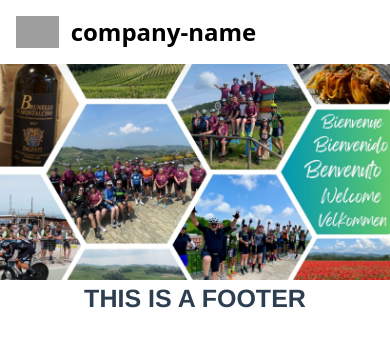
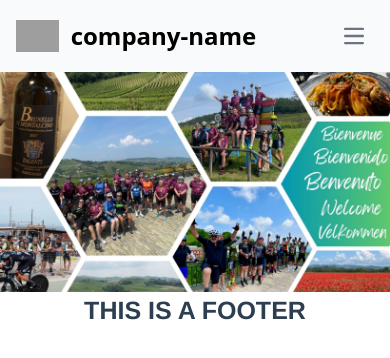
Before and after one commit to pavva91/bike-frontend, a Vue app: page /home in a window 390 px wide. Shown: the top 358 px of the page. Built offline with nearby package versions, Linux system fonts and the light colour scheme; grey boxes are pictures that could not be loaded.

Commit message:
responsive menu

```diff
--- a/src/App.vue
+++ b/src/App.vue
@@ -1,76 +1,59 @@
 <script setup>
-import { RouterLink, RouterView } from 'vue-router'
-import { inject, ref } from 'vue'
+import { RouterView } from 'vue-router'
+import { computed, inject, ref, onMounted, onUnmounted } from 'vue'
+import MenuDesktop from './components/MenuDesktop.vue'
+import MenuMobile from './components/MenuMobile.vue'
 import FooterView from './views/FooterView.vue'
-import LanguageSwitcher from './components/LanguageSwitcher.vue'
 
 const GStore = inject('GStore')
-const hover = ref(false)
+
+const width = ref(window.innerWidth)
+
+// Update the width ref when the window is resized
+function onResize() {
+  width.value = window.innerWidth
+}
+
+onMounted(() => {
+  window.addEventListener('resize', onResize)
+})
+
+onUnmounted(() => {
+  window.removeEventListener('resize', onResize)
+})
+
+// Define breakpoints
+const breakpoints = {
+  sm: 640,
+  md: 768,
+  lg: 1024,
+  xl: 1280
+}
+
+// Compute properties for each breakpoint
+const isSmall = computed(() => width.value < breakpoints.sm)
+const isMedium = computed(() => width.value >= breakpoints.sm && width.value < breakpoints.md)
+const isLarge = computed(() => width.value >= breakpoints.md && width.value < breakpoints.lg)
+const isExtraLarge = computed(() => width.value >= breakpoints.lg)
 </script>
 
 <template>
   <div class="header-wrapper">
-    <nav class="bg-white border-gray-200 dark:bg-gray-900 fixed w-full">
-      <div class="max-w-screen-xl flex flex-wrap items-center justify-between mx-auto p-4">
-        <a href="https://flowbite.com/" class="flex items-center space-x-3 rtl:space-x-reverse">
-          <img src="@/assets/menu_logo.png" class="h-8" alt="Flowbite Logo" />
-          <!-- TODO: My company name -->
-          <span class="self-center text-2xl font-semibold whitespace-nowrap dark:text-white">{{
-            $t('company')
-          }}</span>
-        </a>
-        <div
-          class="items-center justify-between hidden w-full md:flex md:w-auto md:order-1"
-          id="navbar-language"
-        >
-          <ul
-            class="flex flex-col font-medium p-4 md:p-0 mt-4 border border-gray-100 rounded-lg bg-gray-50 md:space-x-8 rtl:space-x-reverse md:flex-row md:mt-0 md:border-0 md:bg-white dark:bg-gray-800 md:dark:bg-gray-900 dark:border-gray-700"
-          >
-            <li>
-              <RouterLink :to="{ name: 'Home' }">{{ $t('nav.home') }}</RouterLink>
-            </li>
-            <li>
-              <RouterLink :to="{ name: 'About' }">{{ $t('nav.about') }}</RouterLink>
-            </li>
-            <li>
-              <RouterLink :to="{ name: 'Contacts' }">{{ $t('nav.contacts') }}</RouterLink>
-            </li>
-            <li @mouseover="hover = true" @mouseleave="hover = false">
-              {{ $t('nav.tours') }}
-              <ul v-if="hover">
-                <li>
-                  <RouterLink :to="{ name: 'Tours', params: { type: 'road', id: 1 } }"
-                    >{{ $t('nav.types.road') }}
-                  </RouterLink>
-                </li>
-                <li>
-                  <RouterLink :to="{ name: 'Tours', params: { type: 'mtb', id: 1 } }">{{
-                    $t('nav.types.mtb')
-                  }}</RouterLink>
-                </li>
-                <li>
-                  <RouterLink :to="{ name: 'Tours', params: { type: 'gravel', id: 1 } }"
-                    >{{ $t('nav.types.gravel') }}
-                  </RouterLink>
-                </li>
-              </ul>
-            </li>
-            <!-- <li> -->
-            <!--   <RouterLink :to="{ name: 'EventList' }">Events Pagination</RouterLink> -->
-            <!-- </li> -->
-            <!-- <li> -->
-            <!--   <RouterLink :to="{ name: 'EventListPinia' }">Events using store pinia</RouterLink> -->
-            <!-- </li> -->
-            <!-- <li> -->
-            <!--   <RouterLink :to="{ name: 'EventCreate' }">Create Event</RouterLink> -->
-            <!-- </li> -->
-            <li>
-              <LanguageSwitcher></LanguageSwitcher>
-            </li>
-          </ul>
-        </div>
-      </div>
-    </nav>
+    <div v-if="isSmall">
+      <MenuMobile></MenuMobile>
+    </div>
+    <div v-else-if="isMedium">
+      <MenuMobile></MenuMobile>
+    </div>
+    <div v-else-if="isLarge">
+      <MenuMobile></MenuMobile>
+    </div>
+    <div v-else-if="isExtraLarge">
+      <MenuDesktop></MenuDesktop>
+    </div>
+    <div v-else>
+      <MenuDesktop></MenuDesktop>
+    </div>
   </div>
 
   <div id="layout">
@@ -91,6 +74,11 @@ const hover = ref(false)
 </template>
 
 <style>
+@media (max-width: 1024px) {
+  #layout {
+    padding-top: 0px;
+  }
+}
 @keyframes yellowfade {
   from {
     background: Yellow;
--- a/src/components/LanguageSwitcher.vue
+++ b/src/components/LanguageSwitcher.vue
@@ -1,5 +1,5 @@
 <template>
-  <div class="custom-select" style="width: 200px">
+  <div class="custom-select">
     <select
       name="language-picker-select"
       id="language-picker-select"
@@ -30,4 +30,10 @@ export default {
   padding-top: 0Q;
   padding-bottom: 0Q;
 }
+
+@media (min-width: 1024px) {
+  .custom-select {
+    width: 200px;
+  }
+}
 </style>
--- /dev/null
+++ b/src/components/MenuDesktop.vue
@@ -0,0 +1,71 @@
+<script setup>
+import { RouterLink } from 'vue-router'
+import { ref } from 'vue'
+import LanguageSwitcher from '../components/LanguageSwitcher.vue'
+
+const hover = ref(false)
+</script>
+
+<template>
+  <nav class="bg-white border-gray-200 dark:bg-gray-900 fixed w-full">
+    <div class="max-w-screen-xl flex flex-wrap items-center justify-between mx-auto p-4">
+      <a href="https://flowbite.com/" class="flex items-center space-x-3 rtl:space-x-reverse">
+        <img src="@/assets/menu_logo.png" class="h-8" alt="Flowbite Logo" />
+        <!-- TODO: My company name -->
+        <span class="self-center text-2xl font-semibold whitespace-nowrap dark:text-white">{{
+          $t('company')
+        }}</span>
+      </a>
+      <div
+        class="items-center justify-between hidden w-full md:flex md:w-auto md:order-1"
+        id="navbar-language"
+      >
+        <ul
+          class="flex flex-col font-medium p-4 md:p-0 mt-4 border border-gray-100 rounded-lg bg-gray-50 md:space-x-8 rtl:space-x-reverse md:flex-row md:mt-0 md:border-0 md:bg-white dark:bg-gray-800 md:dark:bg-gray-900 dark:border-gray-700"
+        >
+          <li>
+            <RouterLink :to="{ name: 'Home' }">{{ $t('nav.home') }}</RouterLink>
+          </li>
+          <li>
+            <RouterLink :to="{ name: 'About' }">{{ $t('nav.about') }}</RouterLink>
+          </li>
+          <li>
+            <RouterLink :to="{ name: 'Contacts' }">{{ $t('nav.contacts') }}</RouterLink>
+          </li>
+          <li @mouseover="hover = true" @mouseleave="hover = false">
+            {{ $t('nav.tours') }}
+            <ul v-if="hover">
+              <li>
+                <RouterLink :to="{ name: 'Tours', params: { type: 'road', id: 1 } }"
+                  >{{ $t('nav.types.road') }}
+                </RouterLink>
+              </li>
+              <li>
+                <RouterLink :to="{ name: 'Tours', params: { type: 'mtb', id: 1 } }">{{
+                  $t('nav.types.mtb')
+                }}</RouterLink>
+              </li>
+              <li>
+                <RouterLink :to="{ name: 'Tours', params: { type: 'gravel', id: 1 } }"
+                  >{{ $t('nav.types.gravel') }}
+                </RouterLink>
+              </li>
+            </ul>
+          </li>
+          <!-- <li> -->
+          <!--   <RouterLink :to="{ name: 'EventList' }">Events Pagination</RouterLink> -->
+          <!-- </li> -->
+          <!-- <li> -->
+          <!--   <RouterLink :to="{ name: 'EventListPinia' }">Events using store pinia</RouterLink> -->
+          <!-- </li> -->
+          <!-- <li> -->
+          <!--   <RouterLink :to="{ name: 'EventCreate' }">Create Event</RouterLink> -->
+          <!-- </li> -->
+          <li>
+            <LanguageSwitcher></LanguageSwitcher>
+          </li>
+        </ul>
+      </div>
+    </div>
+  </nav>
+</template>
--- /dev/null
+++ b/src/components/MenuMobile.vue
@@ -0,0 +1,84 @@
+<script setup>
+import { RouterLink } from 'vue-router'
+import { ref } from 'vue'
+import LanguageSwitcher from '../components/LanguageSwitcher.vue'
+
+const hover = ref(false)
+const showMenu = ref(false)
+</script>
+
+<template>
+  <nav class="border-gray-200 bg-gray-50 dark:bg-gray-800 dark:border-gray-700">
+    <div class="max-w-screen-xl flex flex-wrap items-center justify-between mx-auto p-4">
+      <a href="#" class="flex items-center space-x-3 rtl:space-x-reverse">
+        <img src="@/assets/menu_logo.png" class="h-8" alt="Flowbite Logo" />
+        <span class="self-center text-2xl font-semibold whitespace-nowrap dark:text-white">{{
+          $t('company')
+        }}</span>
+      </a>
+      <button
+        @click="showMenu = !showMenu"
+        data-collapse-toggle="navbar-hamburger"
+        type="button"
+        class="inline-flex items-center justify-center p-2 w-10 h-10 text-sm text-gray-500 rounded-lg hover:bg-gray-100 focus:outline-none focus:ring-2 focus:ring-gray-200 dark:text-gray-400 dark:hover:bg-gray-700 dark:focus:ring-gray-600"
+        aria-controls="navbar-hamburger"
+        aria-expanded="false"
+      >
+        <span class="sr-only">Open main menu</span>
+        <svg
+          class="w-5 h-5"
+          aria-hidden="true"
+          xmlns="http://www.w3.org/2000/svg"
+          fill="none"
+          viewBox="0 0 17 14"
+        >
+          <path
+            stroke="currentColor"
+            stroke-linecap="round"
+            stroke-linejoin="round"
+            stroke-width="2"
+            d="M1 1h15M1 7h15M1 13h15"
+          />
+        </svg>
+      </button>
+      <div v-if="showMenu" class="w-full" id="navbar-hamburger">
+        <ul
+          class="items-center flex flex-col font-medium mt-4 rounded-lg bg-gray-50 dark:bg-gray-800 dark:border-gray-700"
+        >
+          <li>
+            <LanguageSwitcher></LanguageSwitcher>
+          </li>
+          <li>
+            <RouterLink :to="{ name: 'Home' }">{{ $t('nav.home') }}</RouterLink>
+          </li>
+          <li>
+            <RouterLink :to="{ name: 'About' }">{{ $t('nav.about') }}</RouterLink>
+          </li>
+          <li>
+            <RouterLink :to="{ name: 'Contacts' }">{{ $t('nav.contacts') }}</RouterLink>
+          </li>
+          <li @mouseover="hover = true" @mouseleave="hover = false">
+            {{ $t('nav.tours') }}
+            <ul v-if="hover">
+              <li>
+                <RouterLink :to="{ name: 'Tours', params: { type: 'road', id: 1 } }"
+                  >{{ $t('nav.types.road') }}
+                </RouterLink>
+              </li>
+              <li>
+                <RouterLink :to="{ name: 'Tours', params: { type: 'mtb', id: 1 } }">{{
+                  $t('nav.types.mtb')
+                }}</RouterLink>
+              </li>
+              <li>
+                <RouterLink :to="{ name: 'Tours', params: { type: 'gravel', id: 1 } }"
+                  >{{ $t('nav.types.gravel') }}
+                </RouterLink>
+              </li>
+            </ul>
+          </li>
+        </ul>
+      </div>
+    </div>
+  </nav>
+</template>
--- a/src/components/TourImage.vue
+++ b/src/components/TourImage.vue
@@ -5,7 +5,7 @@ import Rating3 from '../components/rating/Rating3.vue'
 import Rating4 from '../components/rating/Rating4.vue'
 import Rating5 from '../components/rating/Rating5.vue'
 
-import { ref, reactive, computed } from 'vue'
+import { computed } from 'vue'
 import { filename } from 'pathe/utils'
 
 const props = defineProps({
--- a/src/index.css
+++ b/src/index.css
@@ -14,7 +14,13 @@
   -moz-osx-font-smoothing: grayscale;
   text-align: center;
   color: #2c3e50;
-  padding-top: 60px;
+  padding-top: 0px;
+}
+
+@media (min-width: 1024px) {
+  #layout {
+    padding-top: 60px;
+  }
 }
 
 .header-wrapper nav {
--- a/src/lang/translations/en.json
+++ b/src/lang/translations/en.json
@@ -37,7 +37,8 @@
         "tourist-info": "asdf",
         "technical-info": "asdf",
         "elevation": "2000m",
-        "distance": "120km"
+        "distance": "120km",
+        "rating": "4"
       },
       "2": {
         "title": "Urbino e Cesane",
@@ -53,7 +54,8 @@
         "tourist-info": "asdf",
         "technical-info": "asdf",
         "elevation": "1800m",
-        "distance": "45km"
+        "distance": "45km",
+        "rating": "5"
       },
       "2": {
         "title": "Monte delle Cesane",
@@ -66,8 +68,9 @@
         "title": "Marotta-Mondolfo",
         "tourist-info": "asdf",
         "technical-info": "asdf",
-        "elevation": "1500m",
-        "distance": "87km"
+        "elevation": "1255m",
+        "distance": "39km",
+        "rating": "2"
       },
       "2": {
         "title": "Vencareto",
```
